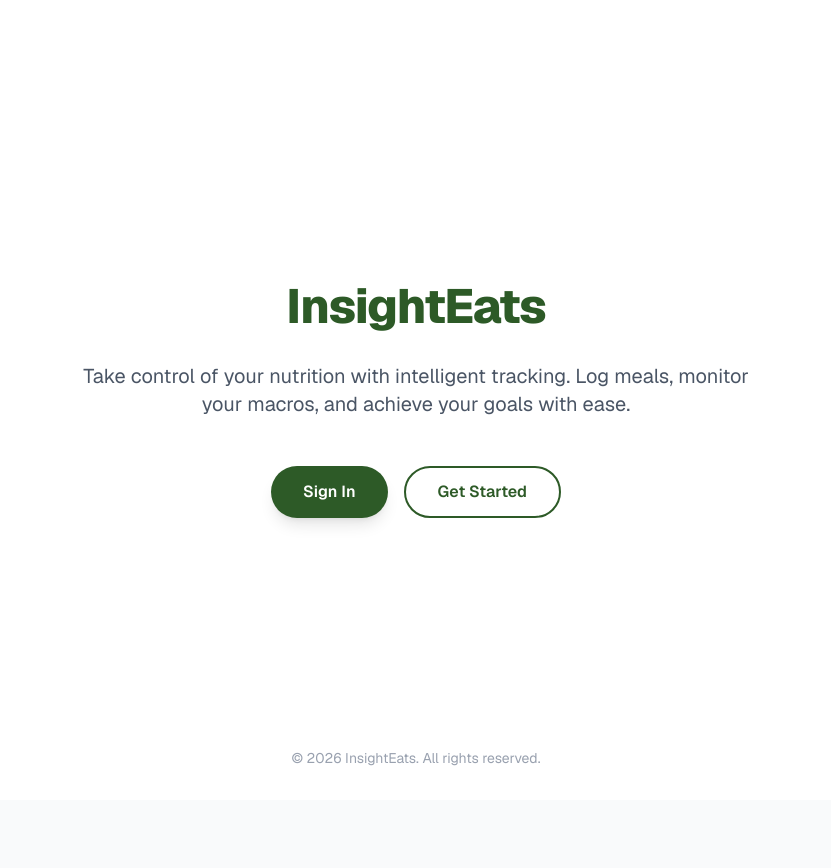
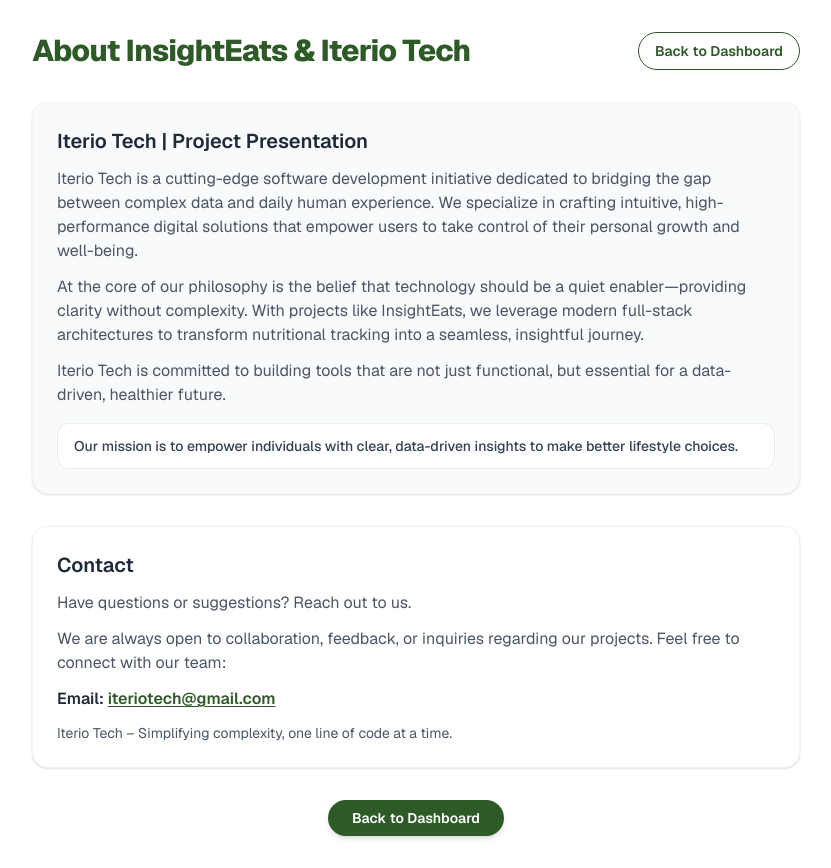
Before and after one commit to Jvagarinho/InsightEats, a Next.js app: page /about in a window 1280 px wide. Shown: the whole page, without its empty margins (224-1055 px from the left). Before the commit the page ends 800 px from the top, so only its background shows below. Built offline with nearby package versions, Linux system fonts and the light colour scheme; no server answers.

Commit message:
feat: add multi-language About page with navigation and contact info

```diff
--- /dev/null
+++ b/src/app/about/page.tsx
@@ -0,0 +1,134 @@
+"use client";
+
+import Link from "next/link";
+import { useLanguage } from "@/components/LanguageProvider";
+
+export default function AboutPage() {
+  const { locale } = useLanguage();
+  const isPortuguese = locale === "pt";
+
+  return (
+    <div className="min-h-screen bg-white flex flex-col items-center justify-center px-4 py-8">
+      <div className="w-full max-w-3xl space-y-8">
+        <div className="flex justify-between items-center">
+          <h1 className="text-3xl font-extrabold text-soft-green tracking-tight">
+            {isPortuguese
+              ? "Sobre o InsightEats & Iterio Tech"
+              : "About InsightEats & Iterio Tech"}
+          </h1>
+          <Link
+            href="/dashboard"
+            className="px-4 py-2 rounded-full border border-soft-green text-soft-green text-sm font-semibold hover:bg-soft-green hover:text-white transition-colors"
+          >
+            {isPortuguese ? "Voltar para o Painel" : "Back to Dashboard"}
+          </Link>
+        </div>
+
+        <div className="bg-gray-50 rounded-2xl border border-gray-100 p-6 shadow-sm">
+          <h2 className="text-xl font-semibold text-gray-800 mb-3">
+            {isPortuguese
+              ? "Apresentação do Projeto Iterio Tech"
+              : "Iterio Tech | Project Presentation"}
+          </h2>
+          {isPortuguese ? (
+            <>
+              <p className="text-gray-600 mb-3">
+                A Iterio Tech é uma iniciativa de desenvolvimento de software de ponta
+                dedicada a ligar dados complexos à experiência humana diária. Somos
+                especializados na criação de soluções digitais intuitivas e de alto
+                desempenho que capacitam os utilizadores para assumir o controlo do seu
+                crescimento e bem-estar pessoal.
+              </p>
+              <p className="text-gray-600 mb-3">
+                No cerne da nossa filosofia está a crença de que a tecnologia deve ser
+                uma facilitadora silenciosa, proporcionando clareza sem complexidade.
+                Com projetos como o InsightEats, aproveitamos arquiteturas full-stack
+                modernas para transformar o rastreio nutricional numa viagem perfeita e
+                esclarecedora.
+              </p>
+              <p className="text-gray-600">
+                A Iterio Tech está empenhada em construir ferramentas que não sejam
+                apenas funcionais, mas essenciais para um futuro mais saudável e
+                orientado por dados.
+              </p>
+            </>
+          ) : (
+            <>
+              <p className="text-gray-600 mb-3">
+                Iterio Tech is a cutting-edge software development initiative dedicated
+                to bridging the gap between complex data and daily human experience. We
+                specialize in crafting intuitive, high-performance digital solutions
+                that empower users to take control of their personal growth and
+                well-being.
+              </p>
+              <p className="text-gray-600 mb-3">
+                At the core of our philosophy is the belief that technology should be a
+                quiet enabler—providing clarity without complexity. With projects like
+                InsightEats, we leverage modern full-stack architectures to transform
+                nutritional tracking into a seamless, insightful journey.
+              </p>
+              <p className="text-gray-600">
+                Iterio Tech is committed to building tools that are not just functional,
+                but essential for a data-driven, healthier future.
+              </p>
+            </>
+          )}
+          <div className="mt-4 rounded-xl bg-white border border-soft-green/10 px-4 py-3">
+            <p className="text-sm text-gray-700 font-medium">
+              {isPortuguese
+                ? "A nossa missão é capacitar as pessoas com insights claros e orientados por dados para que possam fazer melhores escolhas de estilo de vida."
+                : "Our mission is to empower individuals with clear, data-driven insights to make better lifestyle choices."}
+            </p>
+          </div>
+        </div>
+
+        <div className="bg-white rounded-2xl border border-gray-100 p-6 shadow-sm">
+          <h2 className="text-xl font-semibold text-gray-800 mb-3">
+            {isPortuguese ? "Secção de Contato" : "Contact"}
+          </h2>
+          {isPortuguese ? (
+            <>
+              <p className="text-gray-600 mb-3">
+                Estamos sempre abertos a colaborações, feedback ou dúvidas sobre os
+                nossos projetos. Sinta-se à vontade para contactar a nossa equipa:
+              </p>
+            </>
+          ) : (
+            <>
+              <p className="text-gray-600 mb-3">
+                Have questions or suggestions? Reach out to us.
+              </p>
+              <p className="text-gray-600 mb-3">
+                We are always open to collaboration, feedback, or inquiries regarding
+                our projects. Feel free to connect with our team:
+              </p>
+            </>
+          )}
+          <p className="text-gray-800 font-semibold">
+            {isPortuguese ? "E-mail: " : "Email: "}
+            <a
+              href="mailto:iteriotech@gmail.com"
+              className="text-soft-green hover:text-soft-green-hover underline underline-offset-2"
+            >
+              iteriotech@gmail.com
+            </a>
+          </p>
+          <p className="mt-3 text-gray-600 text-sm">
+            {isPortuguese
+              ? "Iterio Tech – Simplificando a complexidade, uma linha de código de cada vez."
+              : "Iterio Tech – Simplifying complexity, one line of code at a time."}
+          </p>
+        </div>
+
+        <div className="flex justify-center">
+          <Link
+            href="/dashboard"
+            className="px-6 py-2 rounded-full bg-soft-green text-white text-sm font-semibold hover:bg-soft-green-hover transition-colors shadow-md"
+          >
+            {isPortuguese ? "Voltar para o Painel" : "Back to Dashboard"}
+          </Link>
+        </div>
+      </div>
+    </div>
+  );
+}
--- a/src/components/MobileNavigation.tsx
+++ b/src/components/MobileNavigation.tsx
@@ -2,7 +2,7 @@
 
 import Link from "next/link";
 import { usePathname } from "next/navigation";
-import { LayoutDashboard, BookOpen, Utensils, User } from "lucide-react";
+import { LayoutDashboard, BookOpen, Utensils, User, Info } from "lucide-react";
 import clsx from "clsx";
 import { useLanguage } from "./LanguageProvider";
 
@@ -11,6 +11,7 @@ const navItems = [
   { href: "/diary", labelKey: "Sidebar.diary", icon: BookOpen },
   { href: "/foods", labelKey: "Sidebar.foods", icon: Utensils },
   { href: "/profile", labelKey: "Sidebar.profile", icon: User },
+  { href: "/about", labelKey: "Sidebar.about", icon: Info },
 ];
 
 export function MobileNavigation() {
--- a/src/components/Sidebar.tsx
+++ b/src/components/Sidebar.tsx
@@ -2,13 +2,7 @@
 
 import Link from "next/link";
 import { usePathname } from "next/navigation";
-import {
-  LayoutDashboard,
-  BookOpen,
-  Utensils,
-  User,
-  LogOut,
-} from "lucide-react";
+import { LayoutDashboard, BookOpen, Utensils, User, LogOut, Info } from "lucide-react";
 import { SignOutButton } from "@clerk/nextjs";
 import clsx from "clsx";
 import { useLanguage } from "./LanguageProvider";
@@ -18,6 +12,7 @@ const navItems = [
   { href: "/diary", labelKey: "Sidebar.diary", icon: BookOpen },
   { href: "/foods", labelKey: "Sidebar.foods", icon: Utensils },
   { href: "/profile", labelKey: "Sidebar.profile", icon: User },
+  { href: "/about", labelKey: "Sidebar.about", icon: Info },
 ];
 
 export function Sidebar() {
--- a/src/messages/en.json
+++ b/src/messages/en.json
@@ -4,6 +4,7 @@
     "diary": "Food Diary",
     "foods": "Foods",
     "profile": "Profile",
+    "about": "About",
     "signOut": "Sign Out"
   },
   "Landing": {
--- a/src/messages/pt.json
+++ b/src/messages/pt.json
@@ -4,6 +4,7 @@
     "diary": "Diário Alimentar",
     "foods": "Alimentos",
     "profile": "Perfil",
+    "about": "Sobre",
     "signOut": "Sair"
   },
   "Landing": {
```
